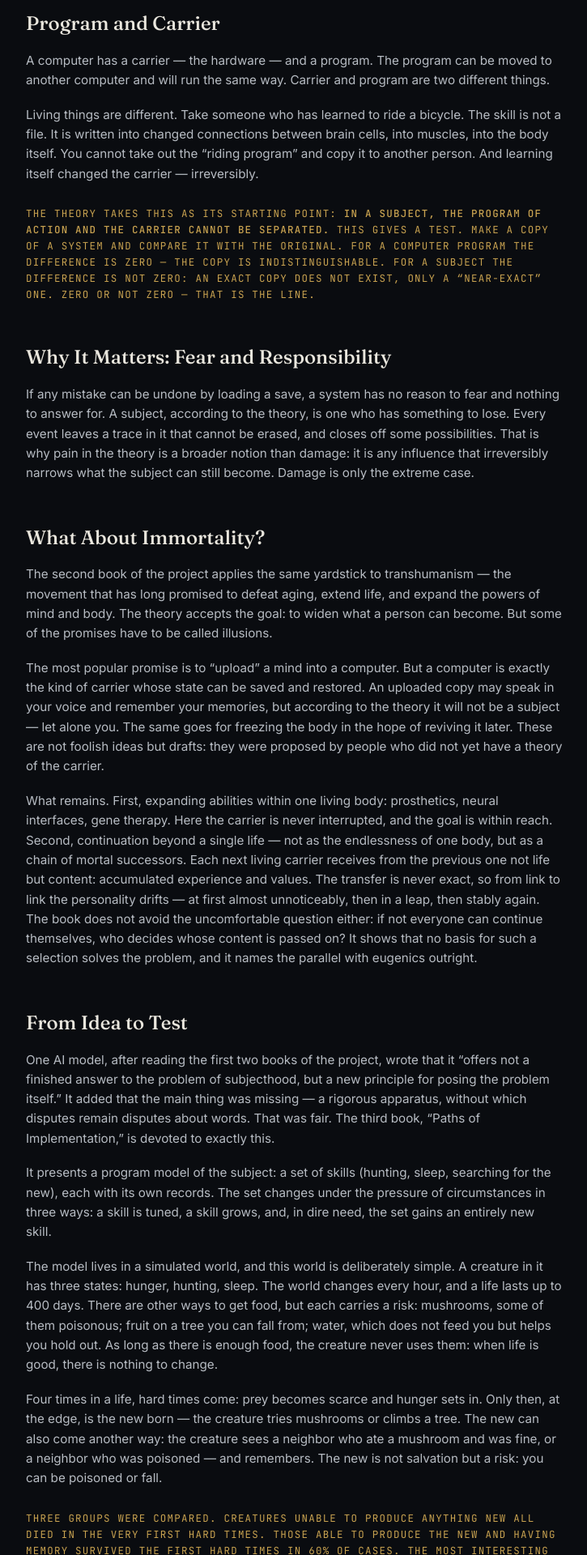
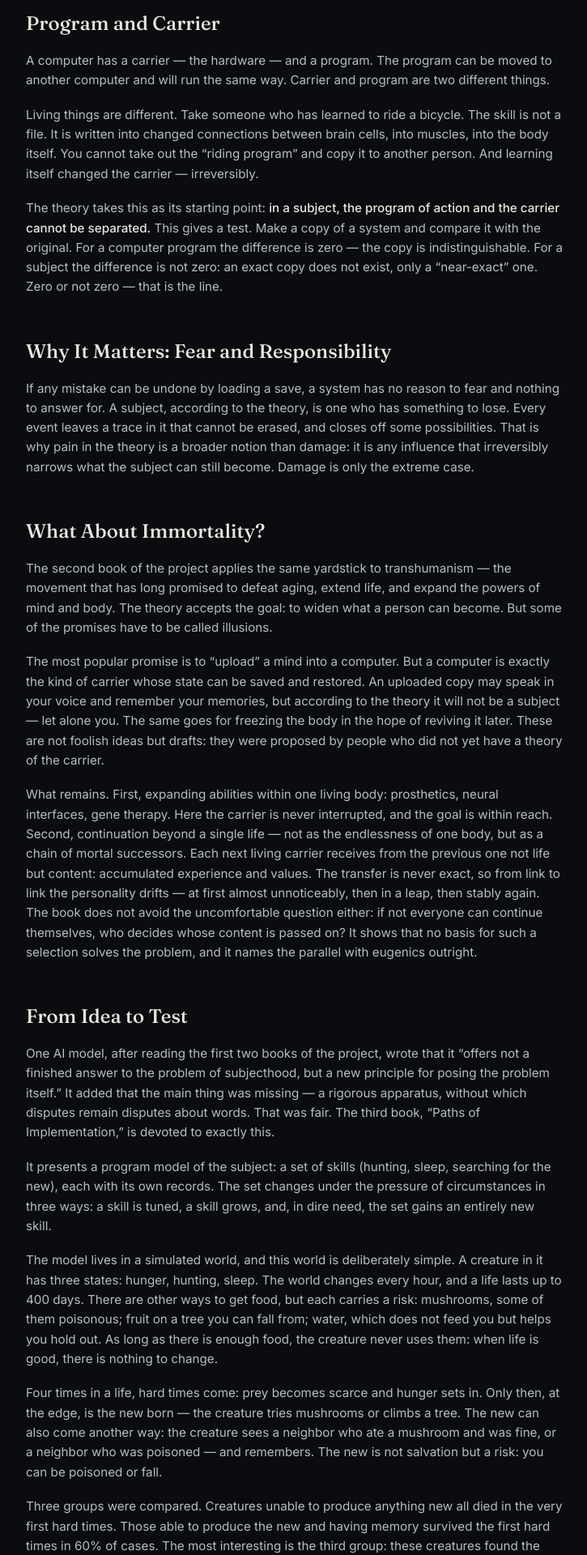
Before and after one commit to igorch1955/igorch1955.github.io, a Jekyll site: the page built from causa-sui.md, in a window 1280 px wide. Shown: the part 1388-3308 px from the top of the page at 81% size, without its empty margins (276-1001 px from the left). Built offline with Jekyll 4.4.1, drawn with Linux system fonts in a browser that asks for light colours.

Commit message:
Article layout: style only true bold-only paragraphs as subheadings
Co-Authored-By: Claude Opus 5.5 <noreply@anthropic.com>
Claude-Session: https://claude.ai/code/session_012Zo2mkL6AjQT9oYeuXjdEW

```diff
--- a/_layouts/article.html
+++ b/_layouts/article.html
@@ -64,8 +64,9 @@
   .article-body h3{ font-family:'Fraunces', serif; font-weight:500; font-size:1.2rem; margin:1.8em 0 .5em; color:var(--ink); }
   .article-body p{ margin:0 0 1.2em 0; color:var(--ink-body); }
   .article-body strong{ font-weight:500; color:var(--ink); }
-  /* A paragraph that is ONLY a bold phrase is an in-body subheading */
-  .article-body p:has(> strong:only-child):not(:has(em)){
+  /* A paragraph that is ONLY a bold phrase is an in-body subheading
+     (marked with .subhead by the script at the end of the page) */
+  .article-body p.subhead{
     font-family:'JetBrains Mono', monospace;
     font-size:.78rem;
     letter-spacing:.1em;
@@ -73,7 +74,7 @@
     color:var(--gold);
     margin:2.2em 0 1em 0;
   }
-  .article-body p:has(> strong:only-child):not(:has(em)) strong{ font-weight:500; color:var(--gold); }
+  .article-body p.subhead strong{ font-weight:500; color:var(--gold); }
   .article-body ul, .article-body ol{ color:var(--ink-body); padding-left:1.3em; margin:0 0 1.2em 0; }
   .article-body li{ margin-bottom:.4em; }
   .article-body blockquote{
```
Also changed, not shown: other parts of _layouts/article.html (+9 -0 lines).
